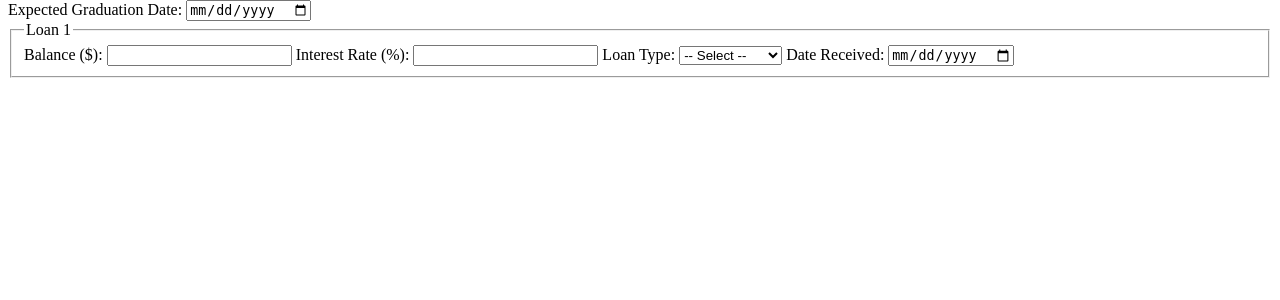
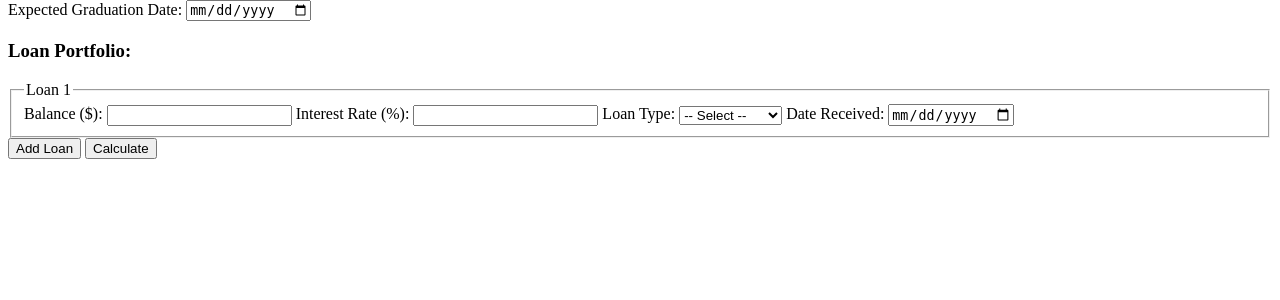
Before and after one commit to sammydecks/KnoMoney, a Django app: page /calculate/ in a window 1280 px wide. Shown: the part 26-326 px from the top of the page. Run offline with Django 5.2, Linux system fonts and the light colour scheme.

Commit message:
calculator inputs, can add loans

```diff
--- /dev/null
+++ b/KnoMoney/app/static/scripts/addLoan.js
@@ -0,0 +1,24 @@
+document.getElementById("addLoan").addEventListener("click", function() {
+    const loanContainer = document.getElementById("loanContainer");
+    const loanCount = loanContainer.getElementsByClassName("loanEntry").length + 1;
+
+    const newLoan = document.createElement("fieldset");
+    newLoan.classList.add("loanEntry");
+    newLoan.innerHTML = `
+        <legend>Loan ${loanCount}</legend>
+        <label for="balance">Balance ($): </label>
+        <input type="number" name="balance[]" min="1">
+        <label for="interest">Interest Rate (%): </label>
+        <input type="number" name="interest[]" min="1">
+        <label for="type">Loan Type:</label>
+        <select name="type[]">
+            <option value="" disabled selected>-- Select --</option>
+            <option value="unsubsidized">Unsubsidized</option>
+            <option value="subsidized">Subsidized</option>
+        </select>
+        <label for="received">Date Received:</label>
+        <input type="date" name="received[]">
+    `;
+
+    loanContainer.appendChild(newLoan);
+});
--- a/KnoMoney/app/templates/base.html
+++ b/KnoMoney/app/templates/base.html
@@ -17,5 +17,7 @@
       <a href="{% url 'faq' %}">FAQs</a>
     </nav>
     <div>{% block content %} {% endblock %}</div>
+    {% load static %}
+    <script src="{% static 'scripts/addLoan.js' %}"></script>
   </body>
 </html>
--- a/KnoMoney/app/templates/calculator.html
+++ b/KnoMoney/app/templates/calculator.html
@@ -3,23 +3,29 @@
 Calculate Savings
 {% endblock %}
 {% block content %}
-<form>
+<form id="loanForm">
     <label for="graduation">Expected Graduation Date:</label>
     <input type="date" name="graduation">
-    <fieldset>
+
+    <h3>Loan Portfolio:</h3>
+    <div id="loanContainer">
+        <fieldset class="loanEntry">
             <legend>Loan 1</legend>
             <label for="balance">Balance ($): </label>
-        <input type="number" name="balance" min="1">
+            <input type="number" name="balance[]" min="1">
             <label for="interest">Interest Rate (%): </label>
-        <input type="number" name="interest" min="1">
+            <input type="number" name="interest[]" min="1">
             <label for="type">Loan Type:</label>
-        <select name="type">
+            <select name="type[]">
                 <option value="" disabled selected>-- Select --</option>
                 <option value="unsubsidized">Unsubsidized</option>
                 <option value="subsidized">Subsidized</option>
             </select>
             <label for="received">Date Received:</label>
-        <input type="date" name="received">
+            <input type="date" name="received[]">
         </fieldset>
+    </div>
+    <button type="button" id="addLoan">Add Loan</button>
+    <input type="submit" value="Calculate">
 </form>
 {% endblock %}
--- a/KnoMoney/app/templates/home.html
+++ b/KnoMoney/app/templates/home.html
@@ -6,5 +6,5 @@ Welcome to KnoMoney
 <h1>Welcome to KnoMoney</h1>
 <p>Where you can get to know money, before you have no money</p>
 <p>Student loans can be confusing to navigate. We want to make this process as easy as possible while saving you the most money possible.</p>
-<button>Calculate your savings NOW!</button>
+<a href="{% url 'calculator' %}">Calculate your savings NOW!</a>
 {% endblock %}
```
Lines whose indentation alone changed are shown as unchanged.
